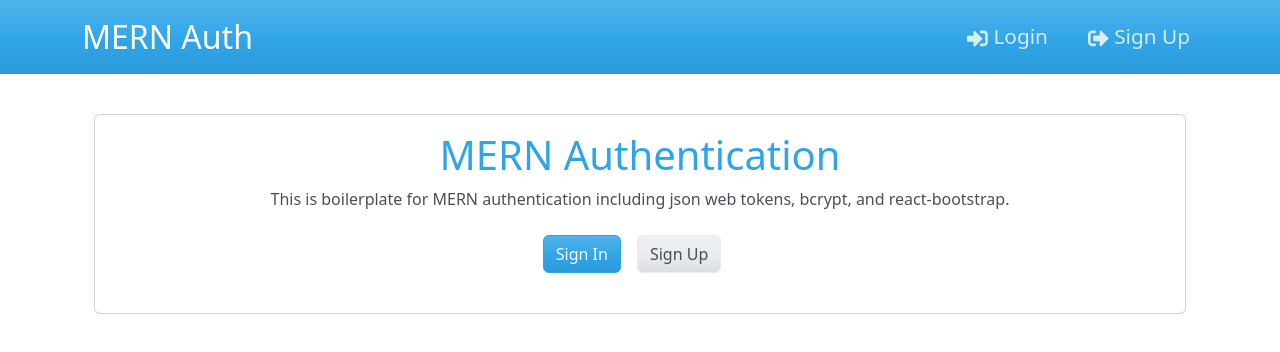
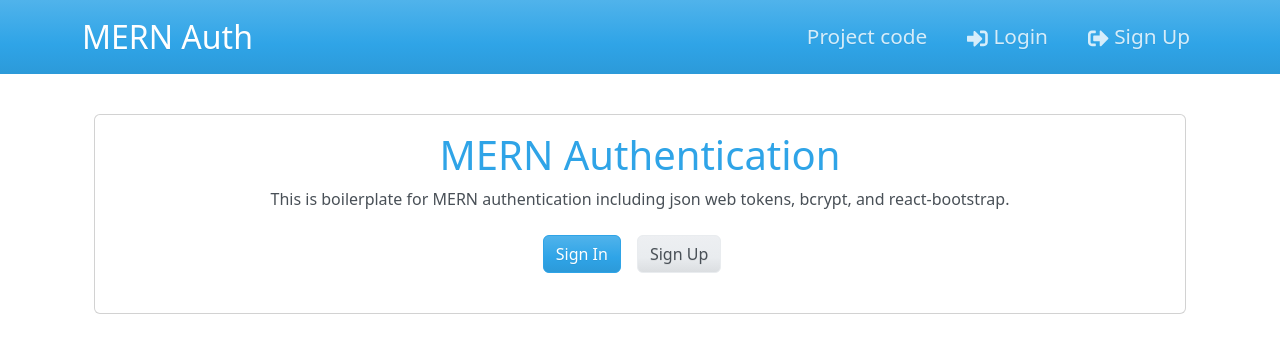
Before and after one commit to Simon-Bertram/MERN-Authentication, a React (Vite) app in the folder frontend/: page / in a window 1280 px wide. Shown: the top 352 px of the page. Built offline with nearby package versions, Linux system fonts and the light colour scheme.

Commit message:
Add user menu dropdown when user is logged in

```diff
--- a/frontend/src/components/Header.jsx
+++ b/frontend/src/components/Header.jsx
@@ -1,11 +1,35 @@
+import { useSelector, useDispatch } from 'react-redux';
+import { useNavigate } from 'react-router-dom';
+import { useLogoutMutation } from '../slices/usersApiSlice';
+import { logout } from '../slices/authSlice';
 import Container from 'react-bootstrap/Container';
 import Nav from 'react-bootstrap/Nav';
+import NavDropdown from 'react-bootstrap/NavDropdown';
+import Badge from 'react-bootstrap/Badge';
 import { LinkContainer } from 'react-router-bootstrap';
 import Navbar from 'react-bootstrap/Navbar';
 import { FaSignInAlt, FaSignOutAlt } from "react-icons/fa";
 import { Link } from 'react-router-dom';
+import { toast } from 'react-toastify';
 
 const Header = () => {
+  const userInfo = useSelector((state) => state.auth.userInfo);
+
+  const navigate = useNavigate();
+  const dispatch = useDispatch();
+
+  const [logoutApiCall] = useLogoutMutation();
+
+  const logoutHandler = async () => {
+    try {
+      await logoutApiCall().unwrap();
+      dispatch(logout());
+      navigate('/');
+    } catch (error) {
+      console.log(error);
+    }
+  }
+
   return (
     <header>
       <Navbar expand="lg" className="bg-primary" data-bs-theme="dark">
@@ -13,16 +37,40 @@ const Header = () => {
           <LinkContainer to="/">
             <Navbar.Brand href="#home">MERN Auth</Navbar.Brand>
           </LinkContainer>
-
           <Navbar.Toggle aria-controls="basic-navbar-nav" />
           <Navbar.Collapse id="basic-navbar-nav">
             <Nav className="ms-auto">
-              <LinkContainer to="/login">
-                <Nav.Link><FaSignInAlt /> Login</Nav.Link>
+            <LinkContainer to="/project-code">
+                <Nav.Link>
+                  Project code
+                </Nav.Link>
               </LinkContainer>
-              <LinkContainer to="/register">
-                <Nav.Link><FaSignOutAlt /> Sign Up</Nav.Link>
-              </LinkContainer>
+
+              { userInfo ? (
+                <>
+                  <NavDropdown title={userInfo.name} id="username">
+                    <LinkContainer to="/profile">
+                      <NavDropdown.Item>
+                        Profile
+                      </NavDropdown.Item>
+                    </LinkContainer>
+                    <NavDropdown.Item onClick={logoutHandler}>
+                      Logout
+                    </NavDropdown.Item>
+                  </NavDropdown>
+                </>
+                )
+                : (
+                <>
+                  <LinkContainer to="/login">
+                    <Nav.Link><FaSignInAlt /> Login</Nav.Link>
+                  </LinkContainer>
+                  <LinkContainer to="/register">
+                    <Nav.Link><FaSignOutAlt /> Sign Up</Nav.Link>
+                  </LinkContainer>
+                </>
+              )}
+
             </Nav>
           </Navbar.Collapse>
         </Container>
```
